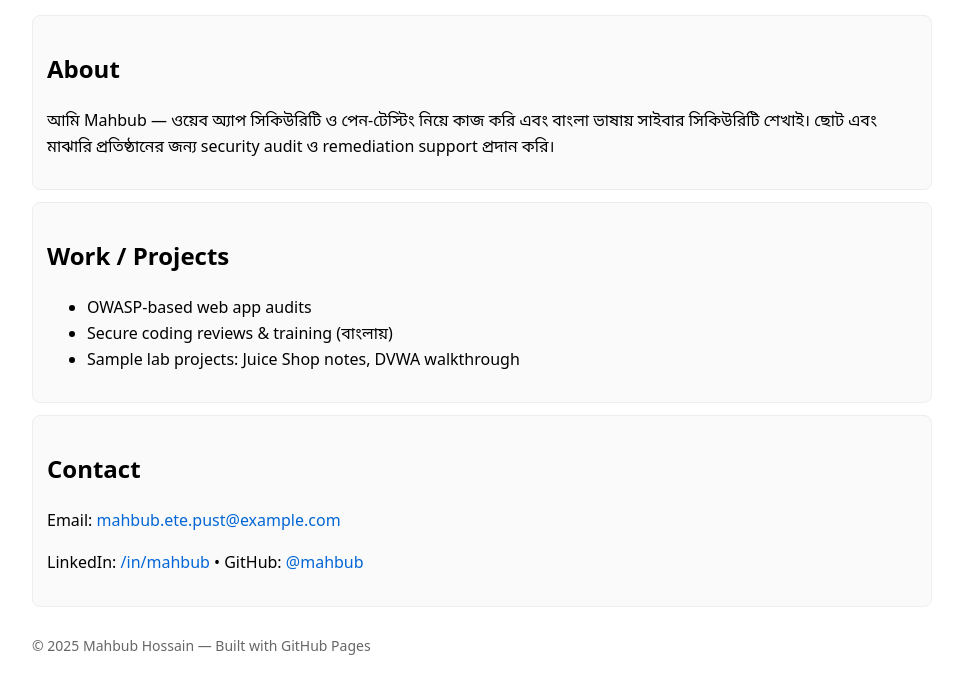
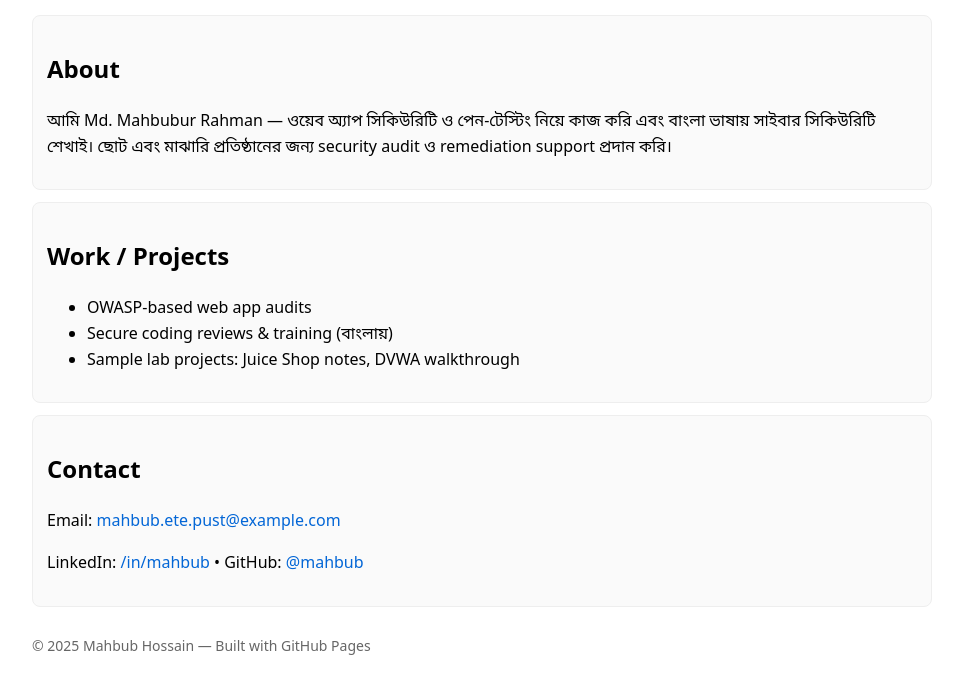
Before and after one commit to mahbuburete/mahbub.github.io, a plain HTML site: page index.html in a window 1280 px wide. Shown: the part 112-800 px from the top of the page, without its empty margins (158-1121 px from the left). Drawn offline with Linux system fonts and the light colour scheme.

Commit message:
Update index.html
Hi

```diff
--- a/index.html
+++ b/index.html
@@ -40,7 +40,7 @@
 
   <section class="card">
     <h2>About</h2>
-    <p>আমি Mahbub — ওয়েব অ্যাপ সিকিউরিটি ও পেন-টেস্টিং নিয়ে কাজ করি এবং বাংলা ভাষায় সাইবার সিকিউরিটি শেখাই। ছোট এবং মাঝারি প্রতিষ্ঠানের জন্য security audit ও remediation support প্রদান করি।</p>
+    <p>আমি Md. Mahbubur Rahman — ওয়েব অ্যাপ সিকিউরিটি ও পেন-টেস্টিং নিয়ে কাজ করি এবং বাংলা ভাষায় সাইবার সিকিউরিটি শেখাই। ছোট এবং মাঝারি প্রতিষ্ঠানের জন্য security audit ও remediation support প্রদান করি।</p>
   </section>
 
   <section class="card">
```
